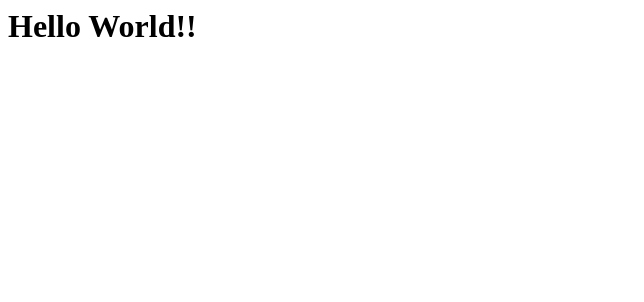
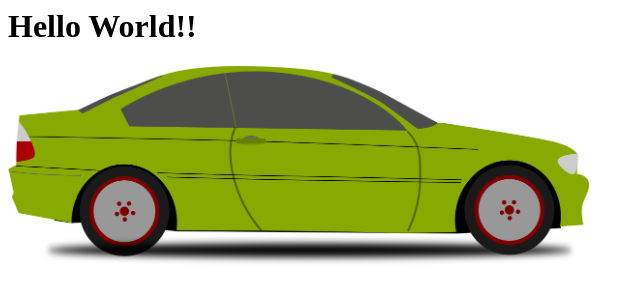
Before and after one commit to siddhi-bhakta/siddhi-bhakta.github.io, a plain HTML site: page index.html in a window 1280 px wide. Shown: the whole page, without its empty margins (0-644 px from the left). Drawn offline with Linux system fonts and the light colour scheme.

Commit message:
adding picture

```diff
--- a/index.html
+++ b/index.html
@@ -1,3 +1,6 @@
 <html>
      <h1>Hello World!!</h1>
+     <div>
+          <img src="pic.png" height="200">
+     </div>
 </html>
```
Also changed, not shown: pic.png (added).
